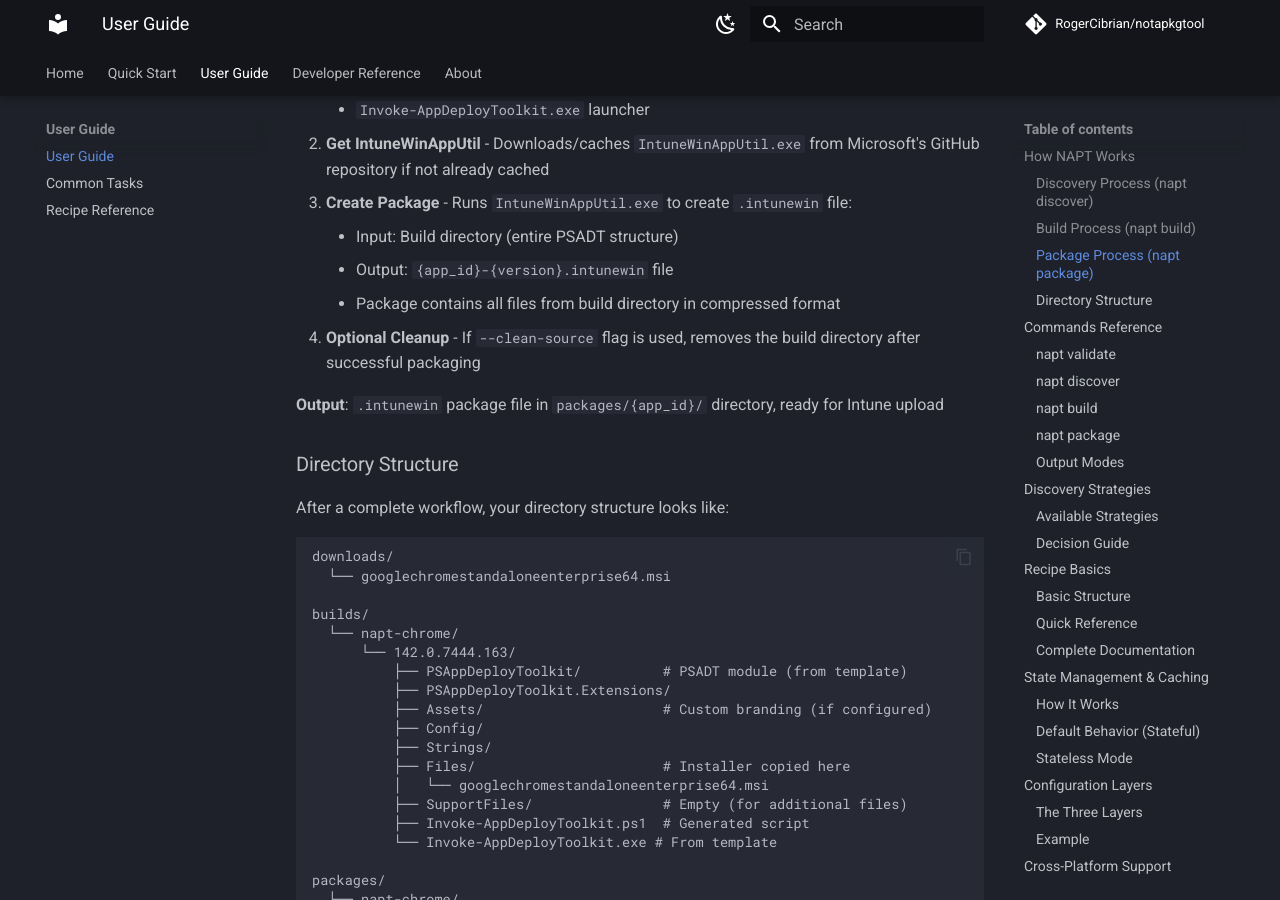
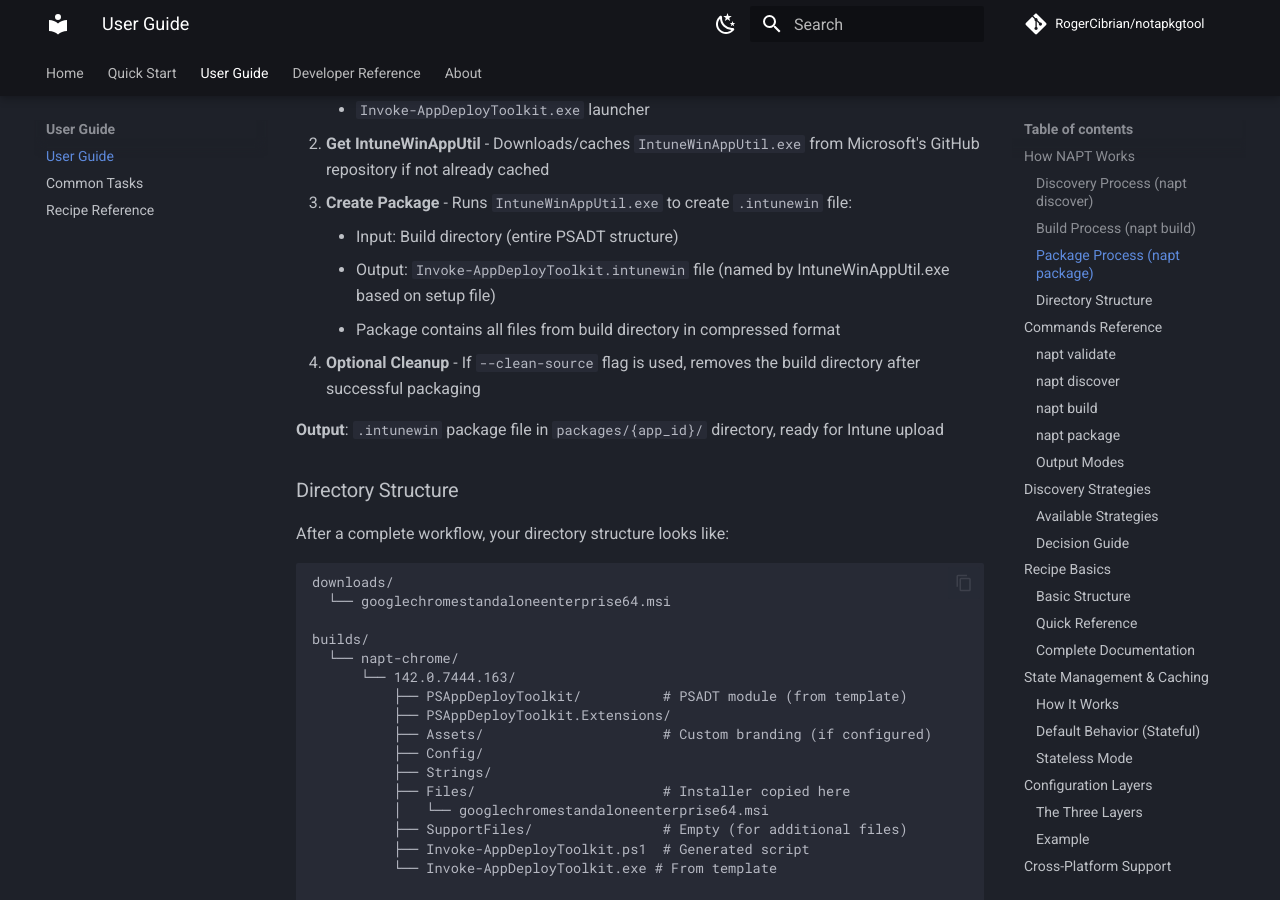
Before and after one commit to RogerCibrian/notapkgtool, an MkDocs documentation site: the page built from docs/user-guide.md, in a window 1280 px wide and 900 px high, scrolled down 2314 px. Built offline with MkDocs 1.6.1 and Material for MkDocs 9.7.7, drawn with Linux system fonts in a browser that asks for light colours; comment, search, counter and statistics services are not loaded.

Commit message:
docs: fix documentation inconsistencies and package naming
- Fix terminology: 'intelligent' -> 'automatic' version tracking in README
- Update contributing message to match contributing.md (ideas/feedback only)
- Remove stale 'Set up CI/CD' reference from quick-start.md
- Fix package naming: correct all references from {app_id}-{version}.intunewin to Invoke-AppDeployToolkit.intunewin
  - Update code comments in packager.py (module docstring, function docstring, examples)
  - Update user-guide.md, quick-start.md, recipe-reference.md
  - Package files are named by IntuneWinAppUtil.exe, not by NAPT

```diff
--- a/docs/user-guide.md
+++ b/docs/user-guide.md
@@ -69,7 +69,7 @@
 2. **Get IntuneWinAppUtil** - Downloads/caches `IntuneWinAppUtil.exe` from Microsoft's GitHub repository if not already cached
 3. **Create Package** - Runs `IntuneWinAppUtil.exe` to create `.intunewin` file:
     - Input: Build directory (entire PSADT structure)
-    - Output: `{app_id}-{version}.intunewin` file
+    - Output: `Invoke-AppDeployToolkit.intunewin` file (named by IntuneWinAppUtil.exe based on setup file)
     - Package contains all files from build directory in compressed format
 4. **Optional Cleanup** - If `--clean-source` flag is used, removes the build directory after successful packaging
 
```
Also changed, not shown: README.md (+3 -3 lines), docs/contributing.md (+1 -1 lines), docs/quick-start.md (+0 -1 lines), 1 other file.
